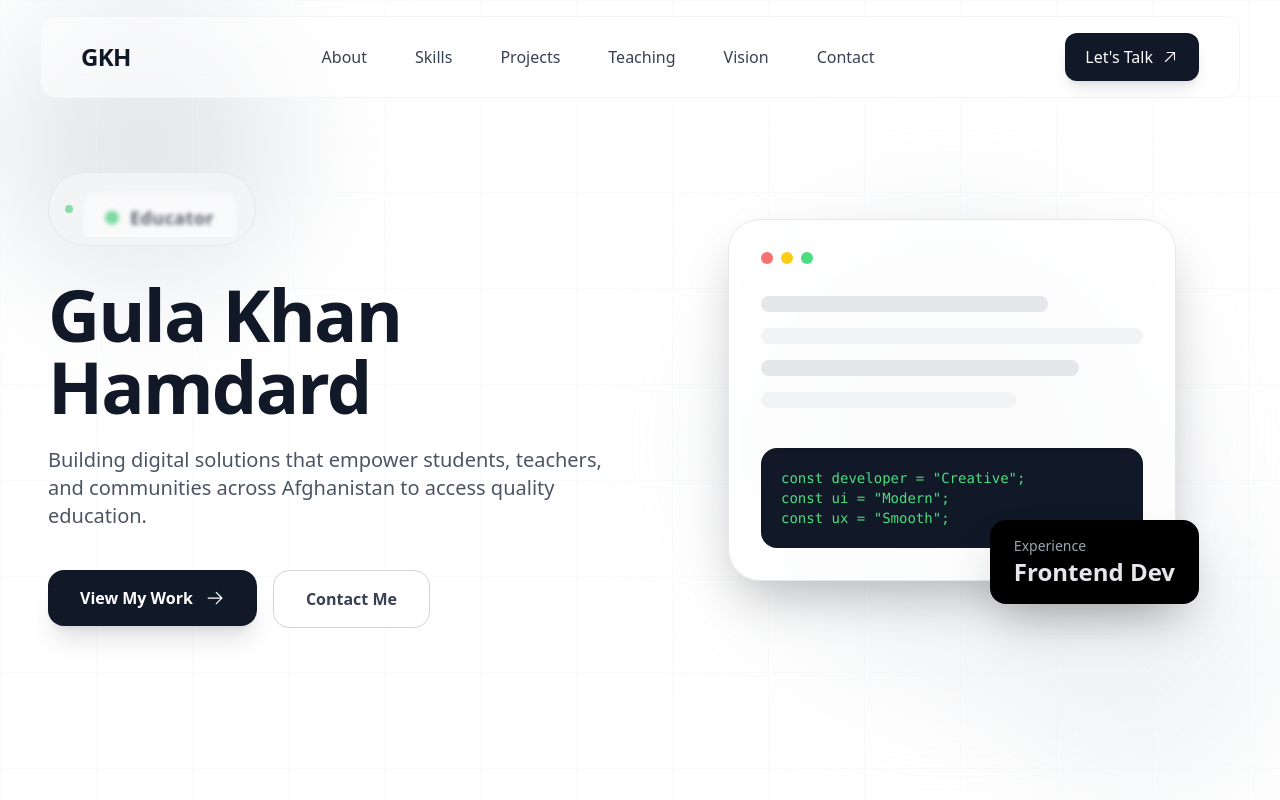
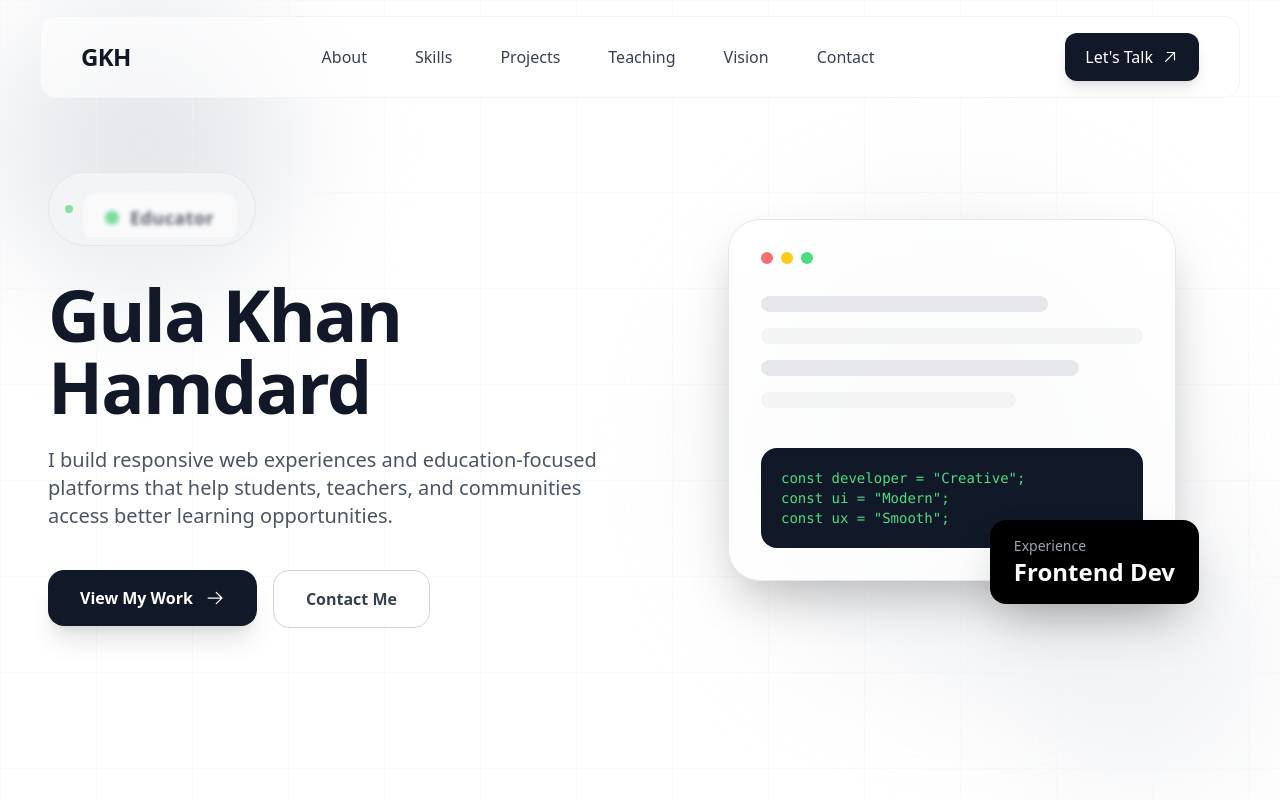
Before and after one commit to MuhdAddasHamdard/My-Protfolio, a React (Vite) app: page / in a window 1280 px wide. Shown: the top 800 px of the page. Built offline with nearby package versions, Linux system fonts and the light colour scheme.

Commit message:
I see the project has already shifted toward a lighter design since my first read, so I’ll work with that version and tighten it instead of pulling it back to the older dark style. Next patch will touch the content file and the affected components only.

```diff
--- a/src/App.jsx
+++ b/src/App.jsx
@@ -1,5 +1,3 @@
-import reactLogo from "./assets/react.svg";
-import viteLogo from "/vite.svg";
 import "./App.css";
 import Skills from "./components/Skills";
 import Navbar from "./components/Navbar";
--- a/src/components/About.jsx
+++ b/src/components/About.jsx
@@ -41,7 +41,7 @@ const About = () => {
               <div className="relative overflow-hidden rounded-3xl border border-gray-200 bg-white shadow-xl">
                 <img
                   src="/hero.jpg"
-                  alt="About"
+                  alt="Gula Khan Hamdard"
                   className="w-full h-full object-cover transition-transform duration-700 group-hover:scale-105"
                 />
 
@@ -54,7 +54,7 @@ const About = () => {
                     Frontend Developer
                   </p>
                   <p className="text-sm text-gray-500">
-                    React • Tailwind • UI/UX
+                    React / Tailwind / UI/UX
                   </p>
                 </div>
               </div>
@@ -95,7 +95,14 @@ const About = () => {
                 </div>
 
                 {/* CTA Button */}
-                <button className="group inline-flex items-center gap-2 bg-gray-900 hover:bg-black transition-all duration-300 text-white px-6 py-3 rounded-xl font-medium shadow-lg">
+                <button
+                  onClick={() =>
+                    document
+                      .getElementById("projects")
+                      ?.scrollIntoView({ behavior: "smooth" })
+                  }
+                  className="group inline-flex items-center gap-2 bg-gray-900 hover:bg-black transition-all duration-300 text-white px-6 py-3 rounded-xl font-medium shadow-lg"
+                >
                   Learn More
                   <ArrowRightIcon
                     size={18}
--- a/src/components/Contact.jsx
+++ b/src/components/Contact.jsx
@@ -14,6 +14,7 @@ const Contact = () => {
     email: "",
     message: "",
   });
+  const [status, setStatus] = useState("");
 
   const handleChange = (e) => {
     setFormData({
@@ -25,13 +26,19 @@ const Contact = () => {
   const handleSubmit = (e) => {
     e.preventDefault();
 
-    // Add your form logic here
+    const subject = encodeURIComponent(`Portfolio message from ${formData.name}`);
+    const body = encodeURIComponent(
+      `Name: ${formData.name}\nEmail: ${formData.email}\n\n${formData.message}`,
+    );
+
+    window.location.href = `mailto:${contact.email}?subject=${subject}&body=${body}`;
 
     setFormData({
       name: "",
       email: "",
       message: "",
     });
+    setStatus("Your email app is opening with the message ready to send.");
   };
 
   return (
@@ -49,7 +56,7 @@ const Contact = () => {
             </span>
 
             <h2 className="mt-4 text-4xl md:text-5xl lg:text-6xl font-bold text-gray-900">
-              Get In Touch
+              Get in Touch
             </h2>
 
             <p className="max-w-2xl mx-auto mt-6 text-lg text-gray-600 leading-relaxed">
@@ -69,12 +76,12 @@ const Contact = () => {
                 {/* Left Side */}
                 <div>
                   <h3 className="text-3xl font-bold text-gray-900 mb-6 leading-tight">
-                    Let’s Build Something Amazing Together
+                    Let's Build Something Amazing Together
                   </h3>
 
                   <p className="text-gray-600 leading-relaxed mb-8">
                     Feel free to contact me for collaborations, freelance
-                    projects, or just to say hello. I’m always open to
+                    projects, or just to say hello. I'm always open to
                     discussing new ideas and opportunities.
                   </p>
 
@@ -93,7 +100,7 @@ const Contact = () => {
                           Email Me
                         </h4>
                         <p className="text-gray-500 text-sm">
-                          yourmail@gmail.com
+                          {contact.email}
                         </p>
                       </div>
                     </div>
@@ -243,6 +250,11 @@ const Contact = () => {
                       className="group-hover:translate-x-1 transition"
                     />
                   </button>
+                  {status && (
+                    <p className="text-center text-sm text-gray-600">
+                      {status}
+                    </p>
+                  )}
                 </form>
               </div>
             </div>
--- a/src/components/Navbar.jsx
+++ b/src/components/Navbar.jsx
@@ -173,6 +173,8 @@ const Navbar = () => {
               {/* Mobile Menu Button */}
               <button
                 onClick={() => setIsMobileMenuOpen(!isMobileMenuOpen)}
+                aria-label={isMobileMenuOpen ? "Close menu" : "Open menu"}
+                aria-expanded={isMobileMenuOpen}
                 className="
                   md:hidden
                   w-11
--- a/src/components/Projects.jsx
+++ b/src/components/Projects.jsx
@@ -9,6 +9,7 @@ import { portfolioData } from "../mock";
 
 const Projects = () => {
   const { projects } = portfolioData;
+  const hasLink = (href) => href && href !== "#";
 
   return (
     <section id="projects" className="relative overflow-hidden py-24 bg-white">
@@ -85,6 +86,7 @@ const Projects = () => {
                   ></div>
 
                   {/* Floating Buttons */}
+                  {(hasLink(project.link) || hasLink(project.github)) && (
                     <div
                       className="
                       absolute
@@ -100,12 +102,12 @@ const Projects = () => {
                       duration-500
                     "
                     >
-                    {/* Live Demo */}
+                      {hasLink(project.link) && (
                         <a
                           href={project.link}
                           target="_blank"
                           rel="noopener noreferrer"
-                      aria-label={`View ${project.title}`}
+                          aria-label={`View live demo of ${project.title}`}
                           className="
                         w-12
                         h-12
@@ -125,13 +127,14 @@ const Projects = () => {
                         >
                           <EyeIcon size={22} weight="bold" />
                         </a>
+                      )}
 
-                    {/* Github */}
+                      {hasLink(project.github) && (
                         <a
                           href={project.github}
                           target="_blank"
                           rel="noopener noreferrer"
-                      aria-label={`Github repository of ${project.title}`}
+                          aria-label={`GitHub repository of ${project.title}`}
                           className="
                         w-12
                         h-12
@@ -151,7 +154,9 @@ const Projects = () => {
                         >
                           <GithubLogoIcon size={22} weight="bold" />
                         </a>
+                      )}
                     </div>
+                  )}
 
                   {/* Bottom Badge */}
                   <div
@@ -229,10 +234,12 @@ const Projects = () => {
 
                     {/* Mobile Icons */}
                     <div className="flex items-center gap-3 md:hidden">
+                      {hasLink(project.link) && (
                         <a
                           href={project.link}
                           target="_blank"
                           rel="noopener noreferrer"
+                          aria-label={`View live demo of ${project.title}`}
                           className="
                           w-11
                           h-11
@@ -246,11 +253,14 @@ const Projects = () => {
                         >
                           <EyeIcon size={20} weight="bold" />
                         </a>
+                      )}
 
+                      {hasLink(project.github) && (
                         <a
                           href={project.github}
                           target="_blank"
                           rel="noopener noreferrer"
+                          aria-label={`GitHub repository of ${project.title}`}
                           className="
                           w-11
                           h-11
@@ -264,6 +274,7 @@ const Projects = () => {
                         >
                           <GithubLogoIcon size={20} weight="bold" />
                         </a>
+                      )}
                     </div>
                   </div>
                 </div>
--- a/src/index.css
+++ b/src/index.css
@@ -25,13 +25,10 @@
   }
 }
 
-button,
-input,
-textarea {
-  outline: none;
+button:focus-visible,
+a:focus-visible,
+input:focus-visible,
+textarea:focus-visible {
+  outline: 3px solid #111827;
+  outline-offset: 3px;
 }
-h1,
-h2,
-h3 {
-  color: #e5e7eb;
-}
--- a/src/mock.js
+++ b/src/mock.js
@@ -3,10 +3,10 @@
 export const portfolioData = {
   hero: {
     name: "Gula Khan Hamdard",
-    title: "Web Developer & Educator",
+    title: "Frontend Developer & Educator",
     mission: "Transforming Afghanistan's Education System Through Technology",
     description:
-      "Building digital solutions that empower students, teachers, and communities across Afghanistan to access quality education.",
+      "I build responsive web experiences and education-focused platforms that help students, teachers, and communities access better learning opportunities.",
     cta: "View My Work",
   },
 
@@ -18,38 +18,53 @@ export const portfolioData = {
   projects: [
     {
       id: 1,
-      title: "Shopper ecommerce",
+      title: "Shopper E-commerce",
       image: "/shopper.png",
       link: "https://shopper-sage.vercel.app/",
       github: "https://github.com/MuhdAddasHamdard/shopper",
+      description:
+        "A responsive e-commerce storefront with product browsing, modern UI patterns, and a smooth shopping experience.",
+      tech: ["React", "Tailwind CSS", "Vercel"],
     },
     {
       id: 2,
       title: "Monks Hub",
-      link: "#",
+      link: "",
       image: "/monkshub.png",
-      github: "#",
+      github: "",
+      description:
+        "A polished brand and content website concept focused on clear presentation, responsive layout, and simple navigation.",
+      tech: ["React", "Tailwind CSS", "UI Design"],
     },
     {
       id: 3,
       title: "Certificates.dev",
-      link: "#",
+      link: "",
       image: "/certificates.dev.png",
-      github: "#",
+      github: "",
+      description:
+        "A certificate-focused platform concept for presenting credentials with a clean, trustworthy user interface.",
+      tech: ["React", "JavaScript", "Tailwind CSS"],
     },
     {
       id: 4,
       title: "Upskill Learning Academy",
       link: "https://upskillacademy.tech/",
       image: "/upskill.png",
-      github: "#",
+      github: "",
+      description:
+        "An education website for showcasing courses, programs, and learning opportunities for students.",
+      tech: ["React", "Education", "Responsive UI"],
     },
     {
       id: 5,
       title: "CEO Club Afghanistan",
       link: "https://ceo-club-afghanistan1.vercel.app/",
       image: "/ceo club afg.png",
-      github: "#",
+      github: "",
+      description:
+        "A professional community website designed to present members, events, and organization information clearly.",
+      tech: ["React", "Tailwind CSS", "Vercel"],
     },
   ],
 
@@ -58,7 +73,7 @@ export const portfolioData = {
       {
         institution: "Upskill Learning Center",
         role: "Web Development Instructor",
-        period: "july-2024 - Present",
+        period: "July 2024 - Present",
         description:
           "Teaching full-stack web development to university students, covering modern JavaScript frameworks, databases, and deployment strategies.",
         achievements: [
@@ -111,5 +126,7 @@ export const portfolioData = {
     linkedin: "https://www.linkedin.com/in/gula-khan-hamdard-553b59291/",
     location: "Kabul, Afghanistan",
     whatsApp: "https://wa.me/93748160312",
+    availability:
+      "Open to freelance projects, collaborations, and education-focused web development work.",
   },
 };
```
Lines whose indentation alone changed are shown as unchanged.
